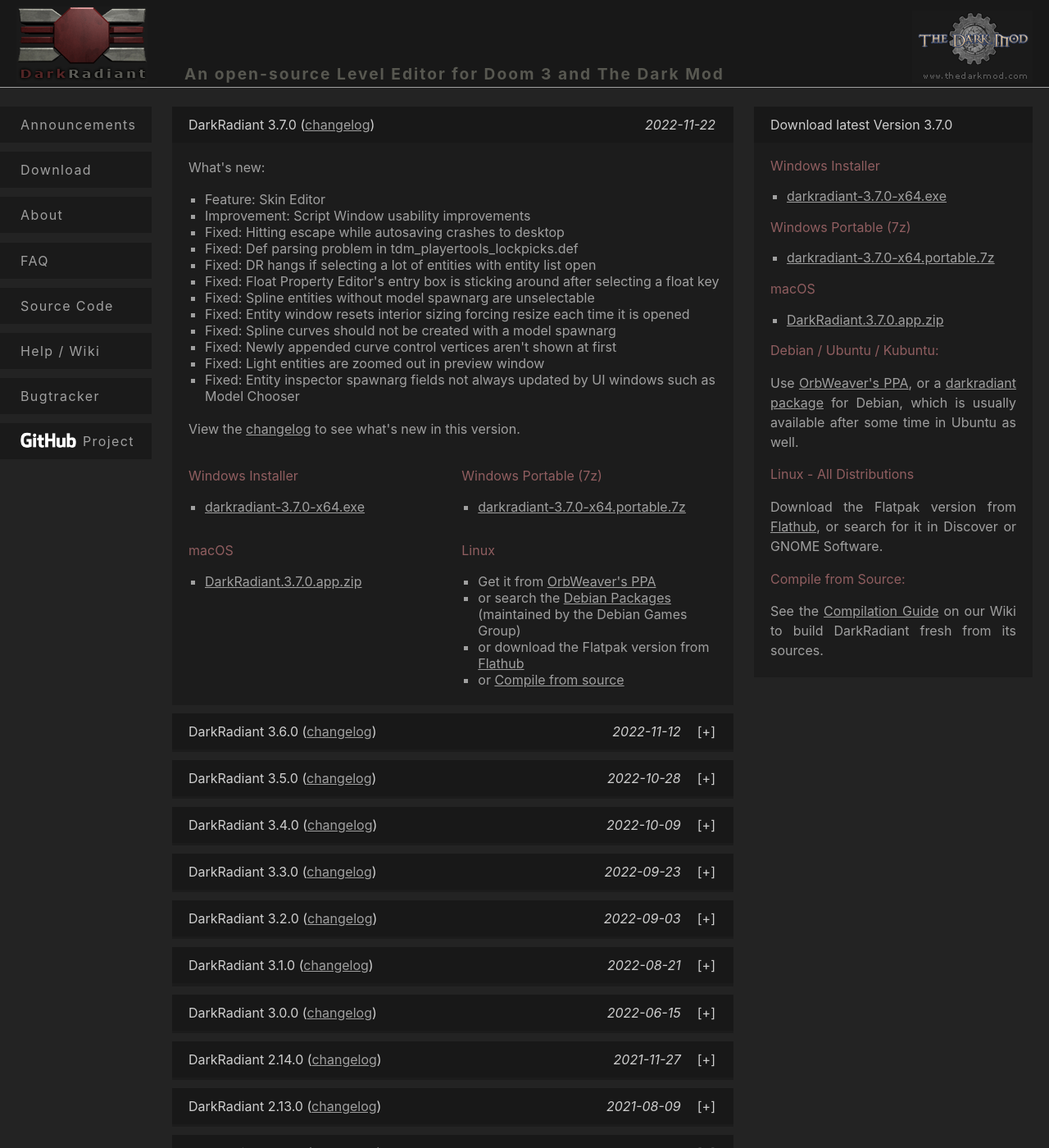
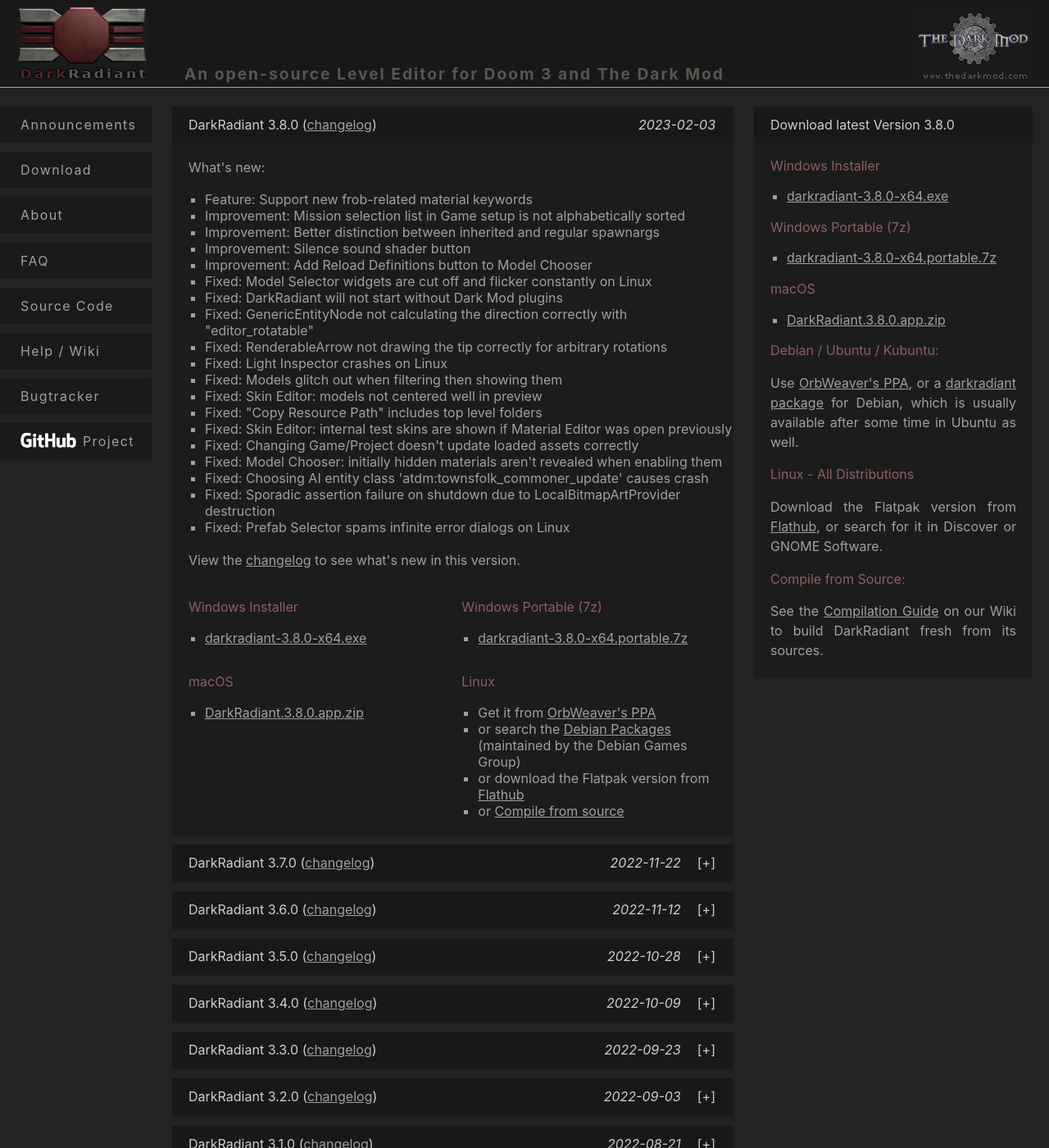
Before and after one commit to codereader/codereader.github.io, a Jekyll site: the page built from download.md, in a window 1280 px wide and 1400 px high. Shown: the whole window at 82% size. Built offline with Jekyll 4.4.1, drawn with Linux system fonts in a browser that asks for light colours.

```diff
--- a/_config.yml
+++ b/_config.yml
@@ -20,7 +20,7 @@ description: > # this means to ignore newlines until "baseurl:"
 baseurl: "" # the subpath of your site, e.g. /blog
 url: "https://www.darkradiant.net"
 github_username: codereader
-dr_latest_ver: 3.7.0
+dr_latest_ver: 3.8.0
 
 # Build settings
 markdown: kramdown
--- a/download.md
+++ b/download.md
@@ -44,6 +44,58 @@ title: DarkRadiant Downloads
 </script>
 
 <div class="section download latest">
+  <h2>
+    <span class="">DarkRadiant 3.8.0</span>
+    <span class="date">2023-02-03</span>
+    <span class="changelog">({% include bugtracker_changelog_link.md version=109 %})</span>
+  </h2>
+  <p>What's new:</p>
+  <ul>
+    <li>Feature: Support new frob-related material keywords</li>
+    <li>Improvement: Mission selection list in Game setup is not alphabetically sorted</li>
+    <li>Improvement: Better distinction between inherited and regular spawnargs</li>
+    <li>Improvement: Silence sound shader button</li>
+    <li>Improvement: Add Reload Definitions button to Model Chooser</li>
+    <li>Fixed: Model Selector widgets are cut off and flicker constantly on Linux</li>
+    <li>Fixed: DarkRadiant will not start without Dark Mod plugins</li>
+    <li>Fixed: GenericEntityNode not calculating the direction correctly with "editor_rotatable"</li>
+    <li>Fixed: RenderableArrow not drawing the tip correctly for arbitrary rotations</li>
+    <li>Fixed: Light Inspector crashes on Linux</li>
+    <li>Fixed: Models glitch out when filtering then showing them</li>
+    <li>Fixed: Skin Editor: models not centered well in preview</li>
+    <li>Fixed: "Copy Resource Path" includes top level folders</li>
+    <li>Fixed: Skin Editor: internal test skins are shown if Material Editor was open previously</li>
+    <li>Fixed: Changing Game/Project doesn't update loaded assets correctly</li>
+    <li>Fixed: Model Chooser: initially hidden materials aren't revealed when enabling them</li>
+    <li>Fixed: Choosing AI entity class 'atdm:townsfolk_commoner_update' causes crash</li>
+    <li>Fixed: Sporadic assertion failure on shutdown due to LocalBitmapArtProvider destruction</li>
+    <li>Fixed: Prefab Selector spams infinite error dialogs on Linux</li>
+  </ul>
+  <p>View the {% include bugtracker_changelog_link.md version=109 %} to see what's new in this version.</p>
+  <div class="col1">
+    {% include download-github-win.md ver='3.8.0' x64only=true %}
+  </div>
+  <div class="col2">
+    {% include download-github-win-portable.md ver='3.8.0' x64only=true %}
+  </div>
+  <div class="col1">
+    <h3>macOS</h3>
+    <p><ul><li><a href="https://github.com/codereader/DarkRadiant/releases/download/3.8.0/DarkRadiant.3.8.0.app.zip">DarkRadiant.3.8.0.app.zip</a></li></ul></p>
+  </div>
+  <div class="col2">
+    <h3>Linux</h3>
+    <p>
+      <ul>
+        <li>Get it from <a href="https://launchpad.net/~orbweaver/+archive/ubuntu/darkradiant">OrbWeaver's PPA</a></li>
+        <li>or search the <a href="https://packages.debian.org/sid/darkradiant">Debian Packages</a> (maintained by the Debian Games Group)</li>
+        <li>or download the Flatpak version from <a href="https://flathub.org/apps/details/net.darkradiant.DarkRadiant">Flathub</a></li>
+        <li>or <a href="source.html">Compile from source</a></li>
+      </ul>
+    </p>
+  </div>
+</div>
+
+<div class="section download">
   <h2>
     <span class="">DarkRadiant 3.7.0</span>
     <span class="date">2022-11-22</span>
```
Also changed, not shown: index.md (+31 -0 lines).
